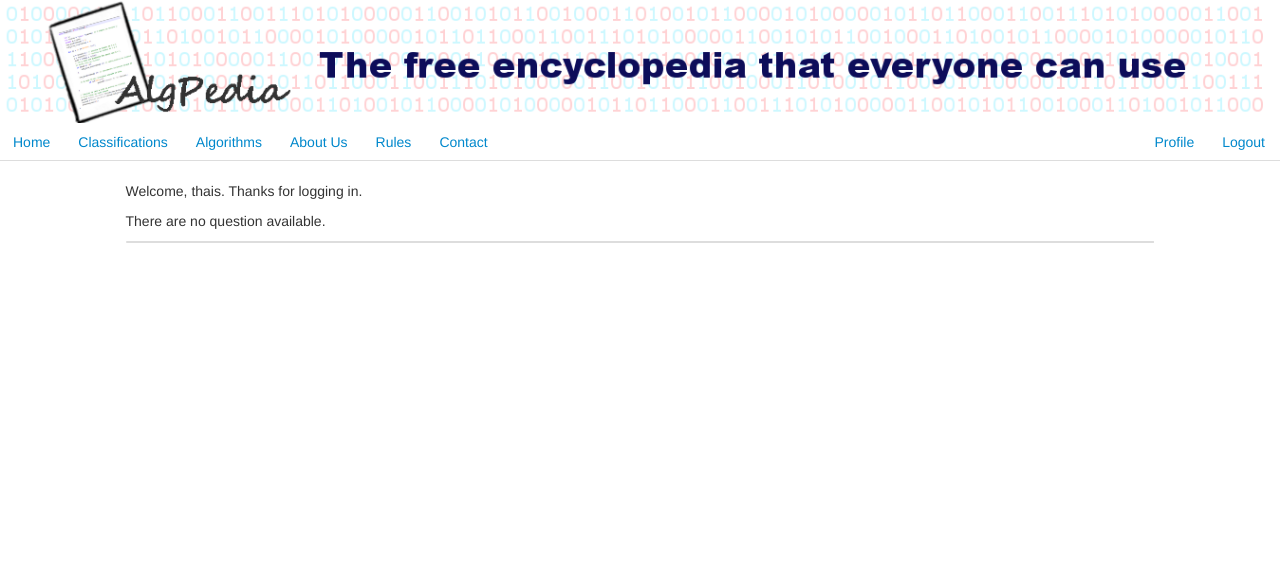
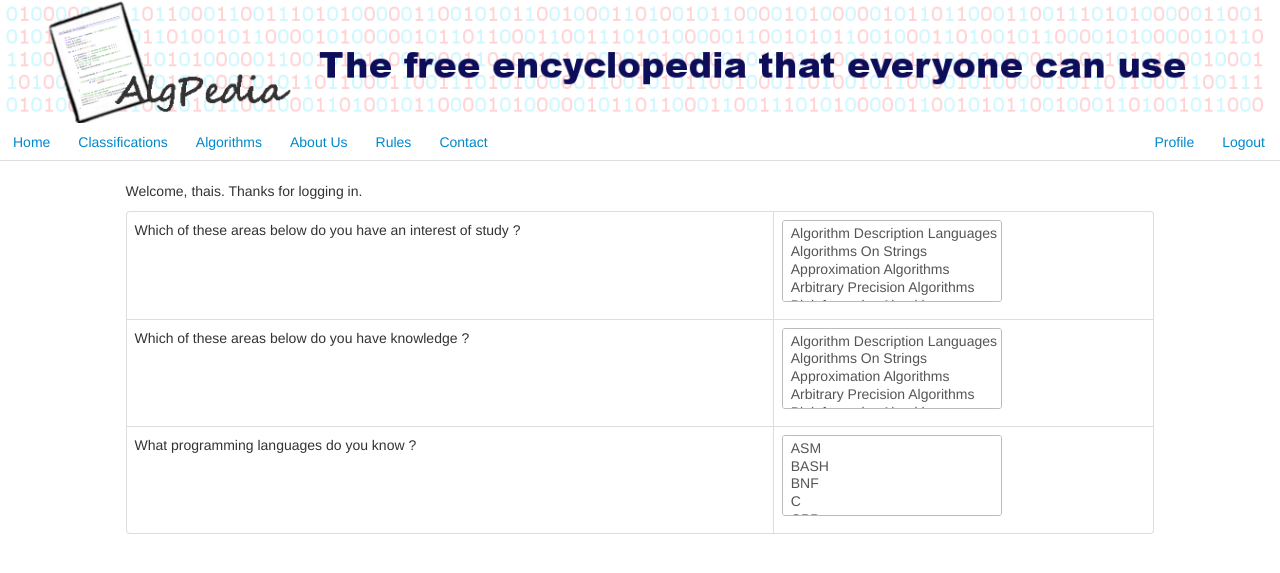
Before and after one commit to thaisviana/alg-pedia, a Django app: page /accounts/profile/ in a window 1280 px wide. Shown: the top 573 px of the page. Run offline with Django 3.2, Linux system fonts and the light colour scheme; a user stored in the database is signed in; data comes from the database, SQL or seed files in the repository; parts of the project's set-up code (start-up, migrations or seed data) failed here and were passed over; some libraries are stand-ins or nearby versions.

Commit message:
modificações feitas na terça hora de aula - QuestionAnswer

```diff
--- a/AlgPedia/algorithm/UserCreateForm.py
+++ b/AlgPedia/algorithm/UserCreateForm.py
@@ -61,7 +61,7 @@ class UserCreateForm(forms.ModelForm):
         return password2
 
     def save(self, commit=True):
-        user = super(UserCreationForm, self).save(commit=False)
+        user = super(UserCreateForm, self).save(commit=False)
         user.set_password(self.cleaned_data["password1"])
         if commit:
             user.save()
--- a/AlgPedia/algorithm/admin.py
+++ b/AlgPedia/algorithm/admin.py
@@ -1,5 +1,5 @@
 from django.contrib import admin
-from algorithm.models import ProgrammingLanguage, Classification, Algorithm, Implementation, Interest, ProeficiencyScale, ProgrammingLanguageProeficiencyScale, ClassificationProeficiencyScale, Question,QuestionAnswer,UserQuestion,ImplementationQuestion,ImplementationQuestionAnswer
+from algorithm.models import ProgrammingLanguage, Classification, Algorithm, Implementation, Interest, ProeficiencyScale, ProgrammingLanguageProeficiencyScale, ClassificationProeficiencyScale, Question,QuestionAnswer,UserQuestion,ImplementationQuestion,ImplementationQuestionAnswer,UserQuestionAnswer
 
 class ClassificationAdmin(admin.ModelAdmin):
 	list_display = ('name', 'uri')
@@ -18,6 +18,7 @@ class ImplementationAdmin(admin.ModelAdmin):
 
 ###################REGISTER###################
 admin.site.register(ProgrammingLanguage)
+admin.site.register(UserQuestionAnswer)
 admin.site.register(Classification, ClassificationAdmin)
 admin.site.register(Algorithm, AlgorithmAdmin)
 admin.site.register(Implementation, ImplementationAdmin)
--- a/AlgPedia/algorithm/controllers.py
+++ b/AlgPedia/algorithm/controllers.py
@@ -1,5 +1,5 @@
 import os
-from algorithm.models import Classification, Implementation, Algorithm, ProgrammingLanguage, Interest, ProeficiencyScale, ProgrammingLanguageProeficiencyScale, ClassificationProeficiencyScale, Question,QuestionAnswer,UserQuestion,ImplementationQuestion,ImplementationQuestionAnswer
+from algorithm.models import Classification, Implementation, Algorithm, ProgrammingLanguage, Interest, ProeficiencyScale, ProgrammingLanguageProeficiencyScale, ClassificationProeficiencyScale, Question,QuestionAnswer,UserQuestion,ImplementationQuestion,ImplementationQuestionAnswer,UserQuestionAnswer
 from extractor.FileWriters import RDFWriter
 def is_database_empty():
 	empty = 0
@@ -43,6 +43,13 @@ def get_classification_by_id(c_id):
 	except Classification.DoesNotExist:
 		return []
 
+# returns a	user question answer by question
+def get_questionaswer_by_question_id(question_id):
+	try:
+		questionaswer = QuestionAnswer.objects.filter(question__id=question_id)
+		return questionaswer
+	except QuestionAnswer.DoesNotExist:
+		return []
 
 def get_algorithms_by_classification(a_classification):
 	try:
--- a/AlgPedia/algorithm/templates/accounts/profile.html
+++ b/AlgPedia/algorithm/templates/accounts/profile.html
@@ -3,15 +3,53 @@
 	<p>Welcome, {{ name }}. Thanks for logging in.</p>
 	<table id="questions" class="table table-bordered">
 
-			{% for question in questions %}
+	{% for question_answer in question_answers%}
+	<tr><td>
+			{{question_answer.q.text }}
+	</td></tr>
+	<tr>
+			{% for qa in question_answer.qa %}
+			<td>
+				<input type="radio" name={{qa.text}} value={{qa.text}}> {{qa.text}}
 
-				<tr>
-					<td> {{ question.text }} ? </td>
-					<td> <input type="text" id={{question.text}}></td>
-				</tr>
-				{% empty %}
-				<p> There are no question available. </p>
+			</td>
 			{% endfor %}
+	</tr>
+		{% endfor %}
+
+		<tr>
+			<td> Which of these areas below do you have an interest of study ?  </td>
+			<td>
+				<select name="classifications_interest" multiple>
+				{% for classification in classifications %}
+					<option value="">{{ classification.name }}</option>
+				{% endfor %}
+				</select>
+			</td>
+		</tr>
+
+		<tr>
+			<td> Which of these areas below do you have knowledge ?  </td>
+			<td>
+				<select name="classifications_knowledge" multiple>
+				{% for classification in classifications %}
+					<option value="">{{ classification.name }}</option>
+				{% endfor %}
+				</select>
+			</td>
+		</tr>
+
+		<tr>
+			<td> What programming languages do you know ?  </td>
+			<td>
+				<select name="programming_languages" multiple>
+				{% for pl in programming_languages %}
+					<option value="">{{ pl.name }}</option>
+				{% endfor %}
+				</select>
+			</td>
+		</tr>
+
 	</table>
 
 {% endblock %}
--- a/AlgPedia/algorithm/views.py
+++ b/AlgPedia/algorithm/views.py
@@ -93,9 +93,19 @@ def contact(request):
 
 @login_required
 def profile(request):
+	userquestions = get_all_userquestions()
+	question_answer = []
+	for userquestion in userquestions :
+		print(userquestion.id)
+		question_answer.append({"q": userquestion, "qa" : get_questionaswer_by_question_id(userquestion.id)})
+		print(question_answer)
+
 	return HttpResponse(get_template('accounts/profile.html').render(Context({
 	'logged':  request.user.is_authenticated(),
 	'name' : request.user.username,
+	'question_answers' :  question_answer,
+	'classifications' : get_all_classifications_name_link(),
+	'programming_languages' : get_all_programming_languages(),
 	'questions': get_all_userquestions()})))
 
 def rules(request):
```
